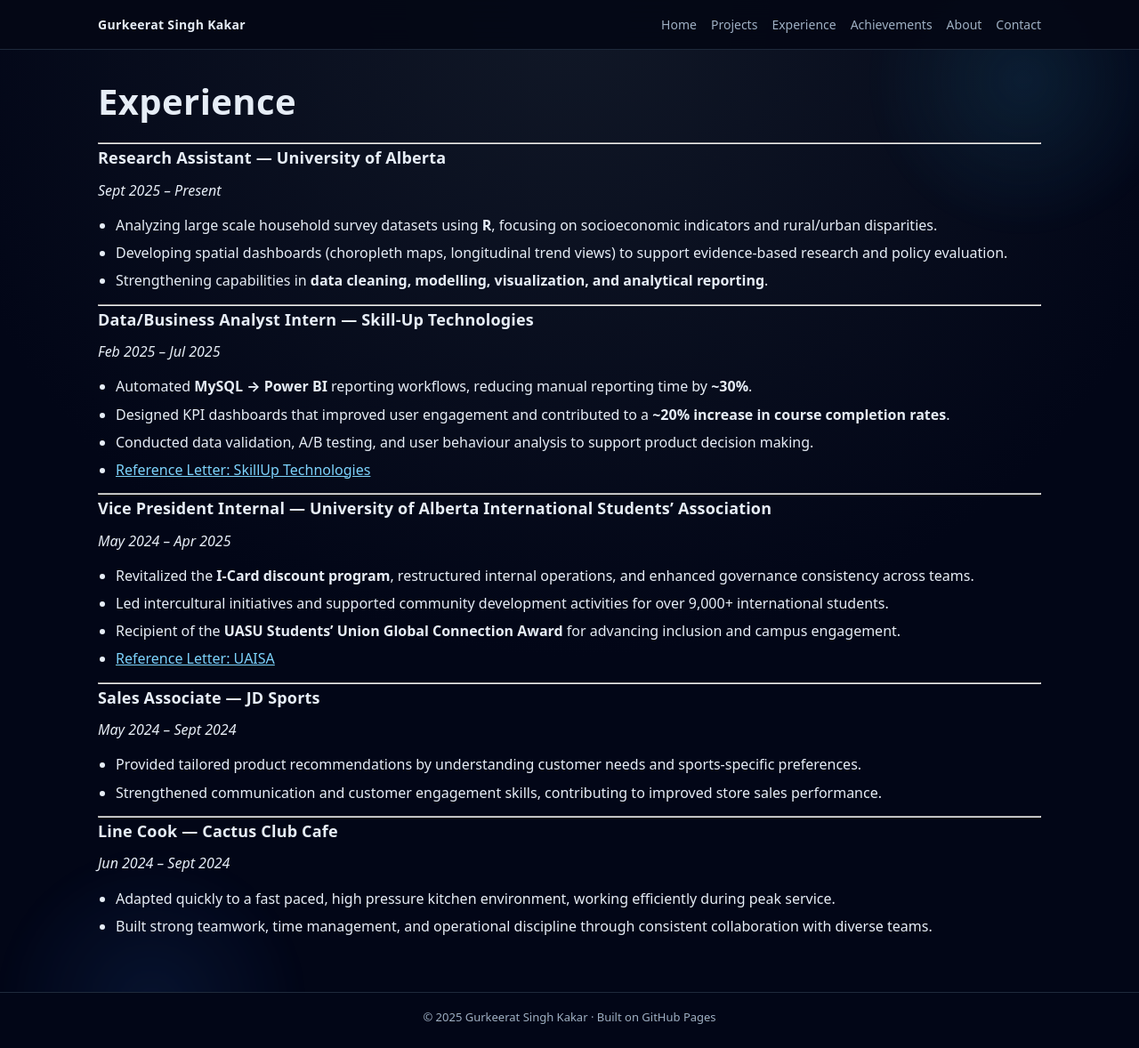
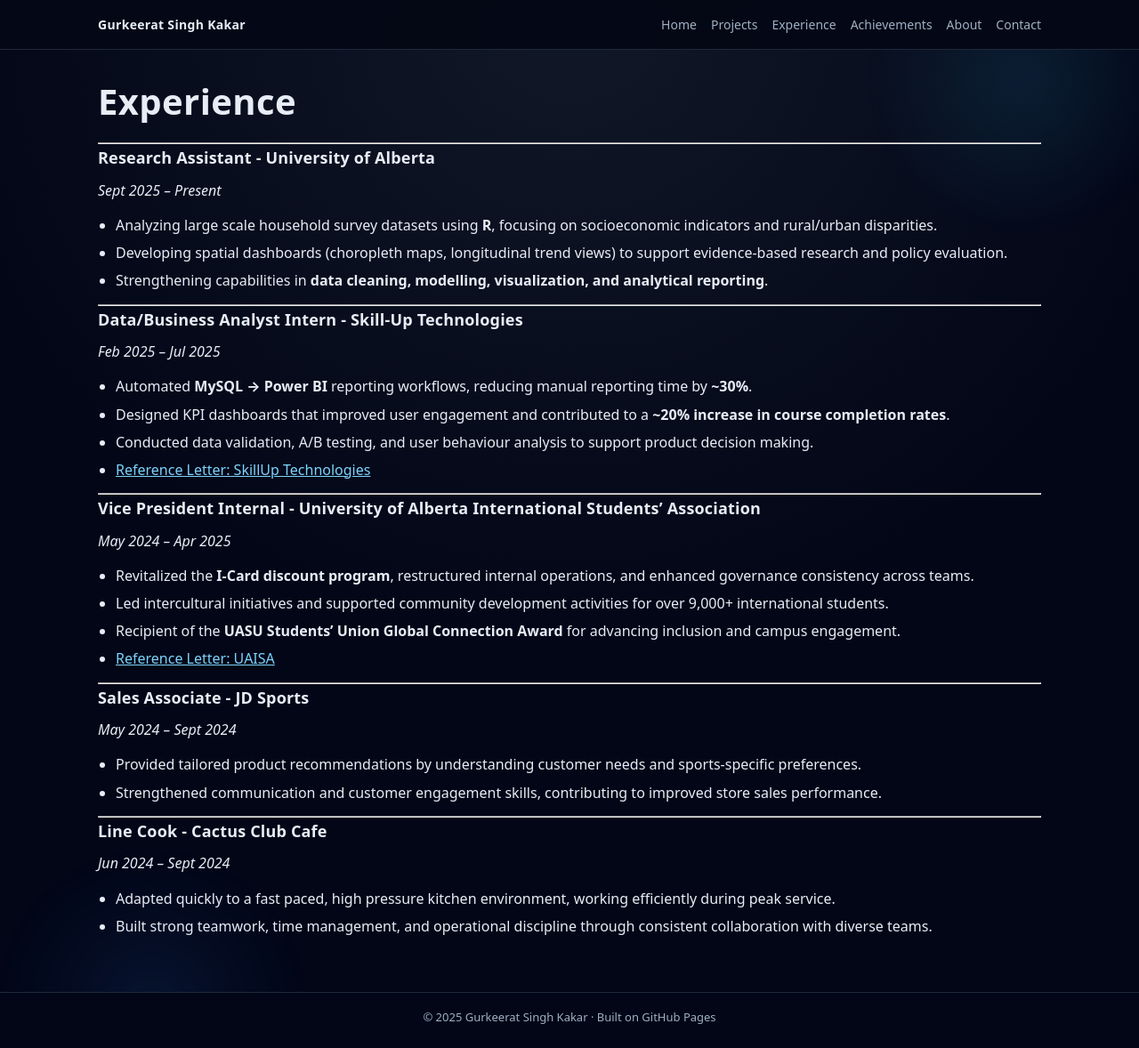
Before and after one commit to Gskakar/.github.io, a Jekyll site: the page built from experience.md, in a window 1280 px wide and 1178 px high. Shown: the whole window at 89% size. Built offline with Jekyll 4.4.1, drawn with Linux system fonts in a browser that asks for light colours.

Commit message:
Small Changes -10

```diff
--- a/experience.md
+++ b/experience.md
@@ -7,7 +7,7 @@ title: Experience
 
 ---
 
-### Research Assistant — University of Alberta
+### Research Assistant - University of Alberta
 *Sept 2025 – Present*
 - Analyzing large scale household survey datasets using **R**, focusing on socioeconomic indicators and rural/urban disparities.
 - Developing spatial dashboards (choropleth maps, longitudinal trend views) to support evidence-based research and policy evaluation.
@@ -15,7 +15,7 @@ title: Experience
 
 ---
 
-### Data/Business Analyst Intern — Skill-Up Technologies
+### Data/Business Analyst Intern - Skill-Up Technologies
 *Feb 2025 – Jul 2025*
 - Automated **MySQL → Power BI** reporting workflows, reducing manual reporting time by **~30%**.
 - Designed KPI dashboards that improved user engagement and contributed to a **~20% increase in course completion rates**.
@@ -24,7 +24,7 @@ title: Experience
 
 ---
 
-### Vice President Internal — University of Alberta International Students' Association
+### Vice President Internal - University of Alberta International Students' Association
 *May 2024 – Apr 2025*
 - Revitalized the **I-Card discount program**, restructured internal operations, and enhanced governance consistency across teams.
 - Led intercultural initiatives and supported community development activities for over 9,000+ international students.
@@ -33,14 +33,14 @@ title: Experience
 
 ---
 
-### Sales Associate — JD Sports
+### Sales Associate - JD Sports
 *May 2024 – Sept 2024*
 - Provided tailored product recommendations by understanding customer needs and sports-specific preferences.
 - Strengthened communication and customer engagement skills, contributing to improved store sales performance.
 
 ---
 
-### Line Cook — Cactus Club Cafe
+### Line Cook - Cactus Club Cafe
 *Jun 2024 – Sept 2024*
 - Adapted quickly to a fast paced, high pressure kitchen environment, working efficiently during peak service.
 - Built strong teamwork, time management, and operational discipline through consistent collaboration with diverse teams.
```
Also changed, not shown: awards.md (+1 -1 lines), contact.md (+2 -2 lines), index.md (+1 -1 lines).
